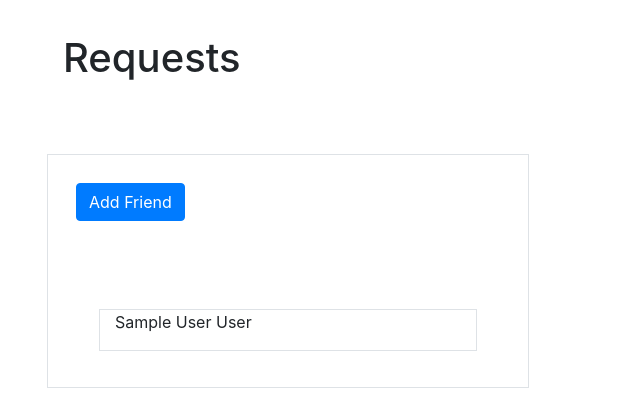
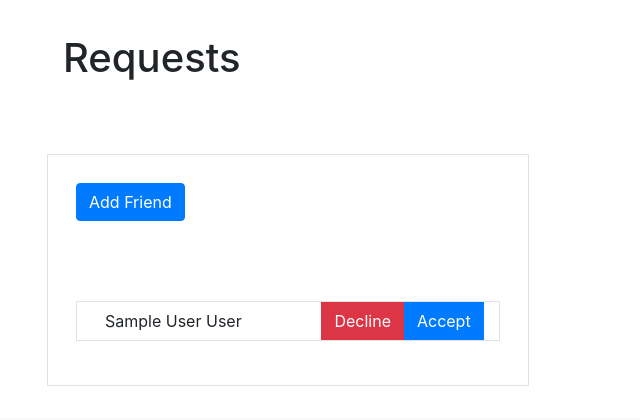
Before and after one commit to nickykitchingman/flickpick, a Flask app: page /friends in a window 1280 px wide. Shown: the part 388-808 px from the top of the page, without its empty margins (0-640 px from the left). After the commit the page ends 774 px from the top, so only its background shows below. Run offline with Flask 2, Linux system fonts and the light colour scheme; the visitor is signed in with stand-in values (Sample User, id 1); tables that the repository leaves empty hold one stand-in row (values such as "Sample post"); parts of the project's set-up code (start-up, migrations or seed data) failed here and were passed over; some libraries are stand-ins or nearby versions.

Commit message:
friend request accept / decline

```diff
--- a/app/static/js/requests.js
+++ b/app/static/js/requests.js
@@ -54,9 +54,7 @@ $(document).ready(function () {
 
 	// Send friend request
 	$(document).on('click', '.suggestion', function () {
-		console.log("click");
 		var friendId = parseInt($(this).attr('id').replace('suggestion', ''));
-		console.log(friendId);
 		var user = friend_suggestions[friendId];
 
 		$.ajax({
@@ -74,4 +72,44 @@ $(document).ready(function () {
 			}
 		});
 	});
+
+	// Accept friend request
+	$('.accept').click(function () {
+		userId = $(this).parent().attr('id').replace('request', '');
+
+		$.ajax({
+			url: '/request_accept',
+			type: 'POST',
+			data: JSON.stringify({ userId: userId }),
+			contentType: 'application/json; charset=utf-8',
+			datatype: 'json',
+
+			success: function (response) {
+				$('#request' + userId).hide();
+			},
+			error: function (error) {
+				console.log('Error: ' + error);
+			}
+		});
+	});
+
+	// Decline friend request
+	$('.decline').click(function () {
+		userId = $(this).parent().attr('id').replace('request', '');
+
+		$.ajax({
+			url: '/request_decline',
+			type: 'POST',
+			data: JSON.stringify({ userId: userId }),
+			contentType: 'application/json; charset=utf-8',
+			datatype: 'json',
+
+			success: function (response) {
+				$('#request' + userId).hide();
+			},
+			error: function (error) {
+				console.log('Error: ' + error);
+			}
+		});
+	});
 });
--- a/app/templates/main/friends.html
+++ b/app/templates/main/friends.html
@@ -23,13 +23,15 @@
                                 <div class="friend">
                                     <li class="row m-2">
                                         <div class="col-md-10 border">
-                                            <p>{{friend.forename}} {{friend.surname}}</p>
+                                            <p>{{friend.forename}}
+                                                {{friend.surname}}</p>
                                         </div>
                                     </li>
                                     <!-- Match on hover -->
                                     <div class="row hiddenpanel d-none">
                                         <div class="col-1"></div>
-                                        <a class="col-md-8 btn btn-primary" href="#">Match</a>
+                                        <a class="col-md-8 btn btn-primary"
+                                            href="#">Match</a>
                                         <div class="col-md-1"></div>
                                     </div>
                                 </div>
@@ -55,35 +57,43 @@
                         <!-- Search box -->
                         <div class="row p-4">
                             <!-- Add friend button -->
-                            <a><type="button" class="btn btn-primary" id="add_friend">Add Friend</a>
+                            <a><type="button" class="btn btn-primary"
+                                    id="add_friend">Add Friend</a>
                                 <!-- Search friend box -->
                                 <div class="input-group mb-3">
-                                <input id="search_friend" class="form-control d-none" type="text"
+                                    <input id="search_friend"
+                                        class="form-control d-none" type="text"
                                         placeholder="Friend's name">
                                     <!-- Cancel (including text for screen readers) -->
-                                <a id="search_friend_cancel" class="input-group-append d-none" aria-label="Close">
-                                    <span class="input-group-text close danger" aria-hidden="true">&times;</span>
+                                    <a id="search_friend_cancel"
+                                        class="input-group-append d-none"
+                                        aria-label="Close">
+                                        <span class="input-group-text close
+                                            danger" aria-hidden="true">&times;</span>
                                     </a>
                                 </div>
                             </div>
                             <div class="row">
                                 <!-- Suggestions list -->
-                            <ul id="friend_suggestions" class="col-11 list-unstyled">
+                                <ul id="friend_suggestions" class="col-11
+                                    list-unstyled">
                                     <!-- Suggestions will be put here using jquery in requests.js -->
                                 </ul>
                             </div>
-                        <div class="row p-4">
+                            <ul class="row p-4 list-unstyled">
                                 <!-- Request list -->
                                 {% for request in requests %}
-                            <div class='col-12'>
-                                <li class="row m-2">
-                                    <div class="col-md-12 border">
-                                        <p>{{request['friendId'].forename}} {{request['friendId'].surname}}</p>
-                                    </div>
+                                <li id="request{{request['friend'].userId}}"
+                                    class='col-md-12 border'>
+                                    <div class="btn">{{request['friend'].forename}}
+                                        {{request['friend'].surname}}</div>
+                                    <div class="accept btn btn-primary
+                                        float-right rounded-0">Accept</div>
+                                    <div class="decline btn btn-danger
+                                        float-right rounded-0">Decline</div>
                                 </li>
-                            </div>
                                 {% endfor %}
-                        </div>
+                            </ul>
                         </div>
                     </div>
                 </div>
@@ -91,7 +101,7 @@
 
             <!-- Matches -->
             <div class="col-6">
-            {% include "main/matches.html"  %}
+                {% include "main/matches.html" %}
             </div>
         </div>
     </div>
--- a/app/views.py
+++ b/app/views.py
@@ -49,31 +49,20 @@ def index():
 def friends():
 
     # Not logged in
-
     if g.user == None:
-
-        errorLogger.error('Failed to load movies - no user_id in session')
-
+        errorLogger.error('Failed to load friends - no user_id in session')
         abort(401)
 
     # Get friend requests
-
     requests = db.session.query(friend_request.c.friendId, friend_request.c.date).filter(
         friend_request.c.userId == g.user.userId).all()
-
-    requests_list = [{'friendId': User.query.get(
+    requests_list = [{'friend': User.query.get(
         req.friendId), 'data': req.date} for req in requests]
 
-    traceLogger.debug(requests)
-
     return render_template("main/friends.html",
-
                            title="Friends",
-
                            user=g.user,
-
                            friend_list=g.user.friends,
-
                            requests=requests_list)
 
 
@@ -129,22 +118,76 @@ def send_friend_request():
     return json.dumps({'status': 'OK'})
 
 
+@bp.route('/request_accept', methods=['POST'])
+@login_required
+def request_accept():
+    # Not logged in
+    if g.user == None:
+        errorLogger.error('Unauthorised request_accept - not logged in')
+        abort(403)
+
+    # Load JSON data
+    data = json.loads(request.data)
+    user_id = data.get('userId')
+
+    # Check user exists
+    friend = User.query.get(user_id)
+    if friend is None:
+        errorLogger.error('request_accept failed - could not find user')
+        abort(404)
+
+    # Accept friend request
+    traceLogger.debug(
+        f'User ({g.user.userId}) accepting request from ({friend.userId})')
+    if friend not in g.user.friends:
+        g.user.friends.append(friend)
+    if g.user not in friend.friends:
+        friend.friends.append(g.user)
+    if friend in g.user.requests:
+        g.user.requests.remove(friend)
+    db.session.commit()
+
+    return json.dumps({'status': 'OK'})
+
+
+@bp.route('/request_decline', methods=['POST'])
+@login_required
+def request_decline():
+    # Not logged in
+    if g.user == None:
+        errorLogger.error('Unauthorised request_decline - not logged in')
+        abort(403)
+
+    # Load JSON data
+    data = json.loads(request.data)
+    user_id = data.get('userId')
+
+    # Check user exists
+    friend = User.query.get(user_id)
+    if friend is None:
+        errorLogger.error('request_decline failed - could not find user')
+        abort(404)
+
+    # Decline friend request
+    traceLogger.debug(
+        f'User ({g.user.userId}) declining request from ({friend.userId})')
+    if friend in g.user.requests:
+        g.user.requests.remove(friend)
+    db.session.commit()
+
+    return json.dumps({'status': 'OK'})
+
+
 @bp.route('/groups')
 @login_required
 def groups():
-
     # Not logged in
-
     if g.user == None:
-
         errorLogger.error('Failed to load movies - not logged in')
-
         abort(401)
 
     return render_template("main/groups.html",
-
                            title="Groups",
-
                            user=g.user,
                            group_list=g.user.groups)
 
@@ -152,23 +195,16 @@ def groups():
 @bp.route('/matcher')
 @login_required
 def matcher():
-
     # Not logged in
-
     if g.user == None:
-
         errorLogger.error('Failed to load matcher - not logged in')
-
         abort(401)
 
     movie = {"name": "Spectre"}
 
     return render_template("main/movie_match.html",
-
                            title="Movie Matcher",
-
                            user=g.user,
-
                            movie=movie)
 
 
```
Also changed, not shown: app/models.py (+1 -32 lines). Lines whose indentation alone changed are shown as unchanged.
